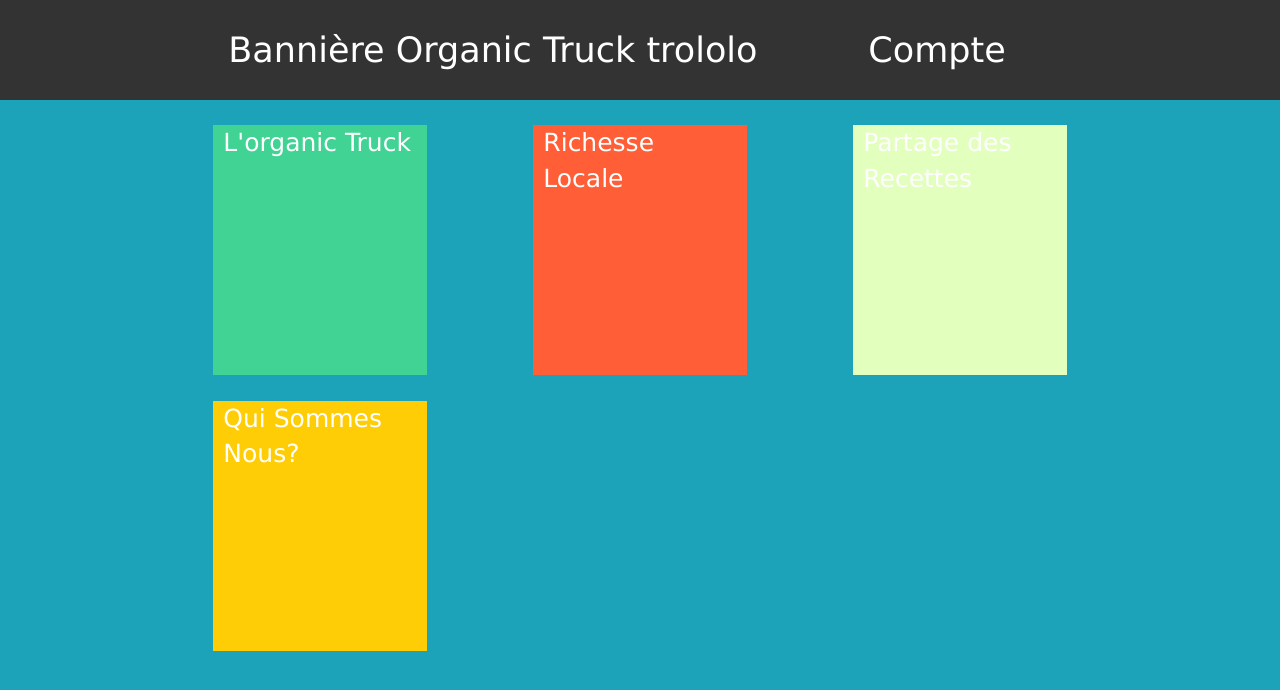
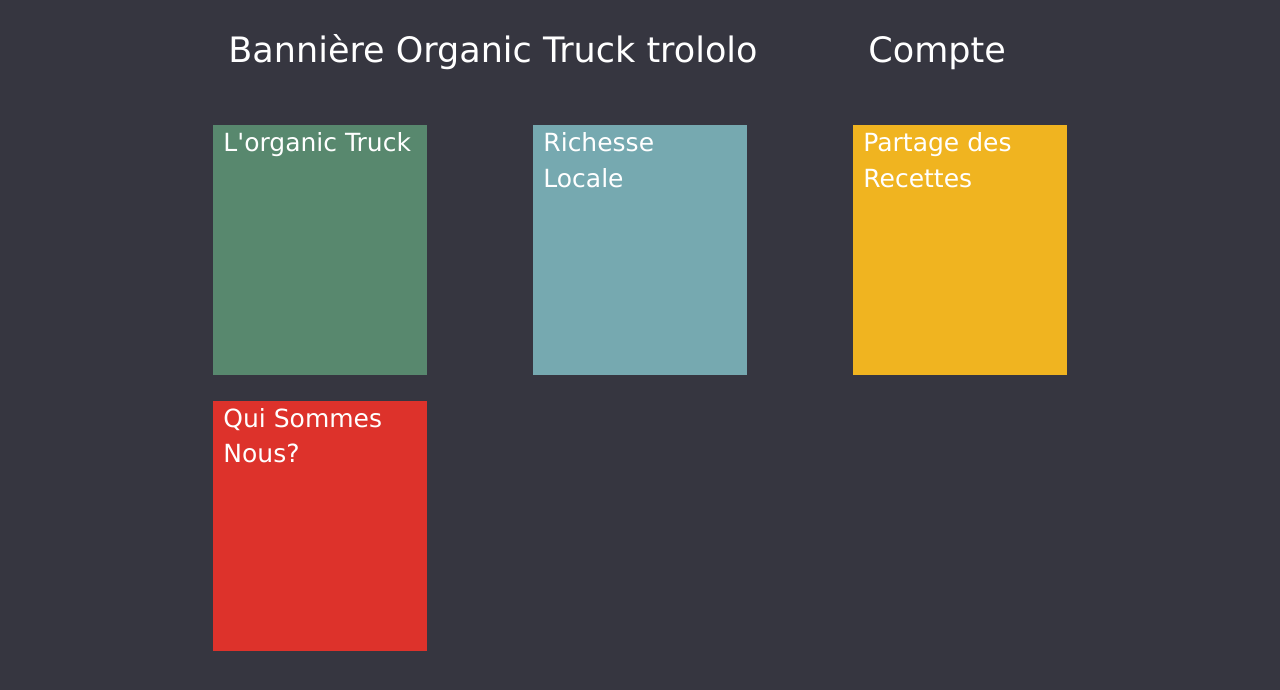
Before and after one commit to josselinlh/Organic, a plain HTML site: page indexMetro.html in a window 1280 px wide. Drawn offline with Linux system fonts and the light colour scheme.

Commit message:
Color
new colors

```diff
--- a/css/metro.css
+++ b/css/metro.css
@@ -4,7 +4,8 @@
 
 body{
 	margin:0;
-	background-color:#1da3b9 !important;
+	background-color:#363640 !important;
+        /* 2 : #1da3b9 */
         /*#369 */
 	overflow:auto;
 }
@@ -24,26 +25,30 @@ body{
 
 
 #btn1{
-	background:#41d394;
-        /*#06F;*/
+	background:#58886e;
+        /* 2 : #e43424;*/
+        /* 1 : #06F;*/
 
 
 
 }
 #btn2{
-	background:#ff5e37;
+	background:#76a9b0;
+        /*#0d9459;*/
         /*#C30;*/
 
 }
 
 #btn3{
-	background:#E2FFBE;
+	background:#f0b420;
+        /*#005ba1;*/
         /*#F60;*/
 
 }
 
 #btn4{
-	background:#ffcd05;
+	background:#dd322b;
+        /*#e27728;*/
         /*#C3C;*/
 
 }
@@ -99,7 +104,8 @@ body{
 
 .truckHeader
 {
-	background-color:#333;
+	background-color:#363640;
+        /*#333;*/
 	color: white;
 	font-size:2.5em;
 	font-family:"Lucida Sans Unicode", "Lucida Grande", sans-serif;
```
